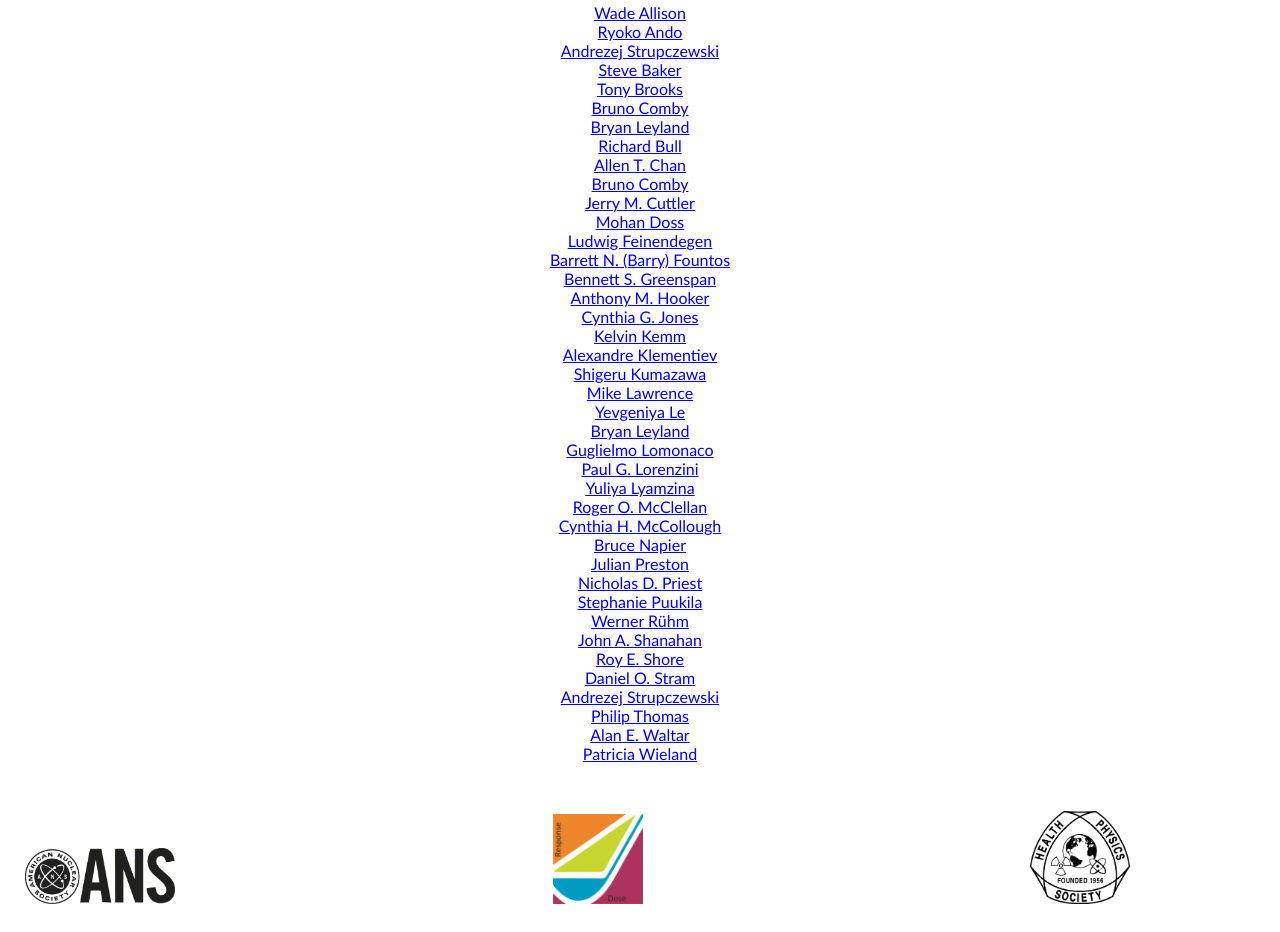
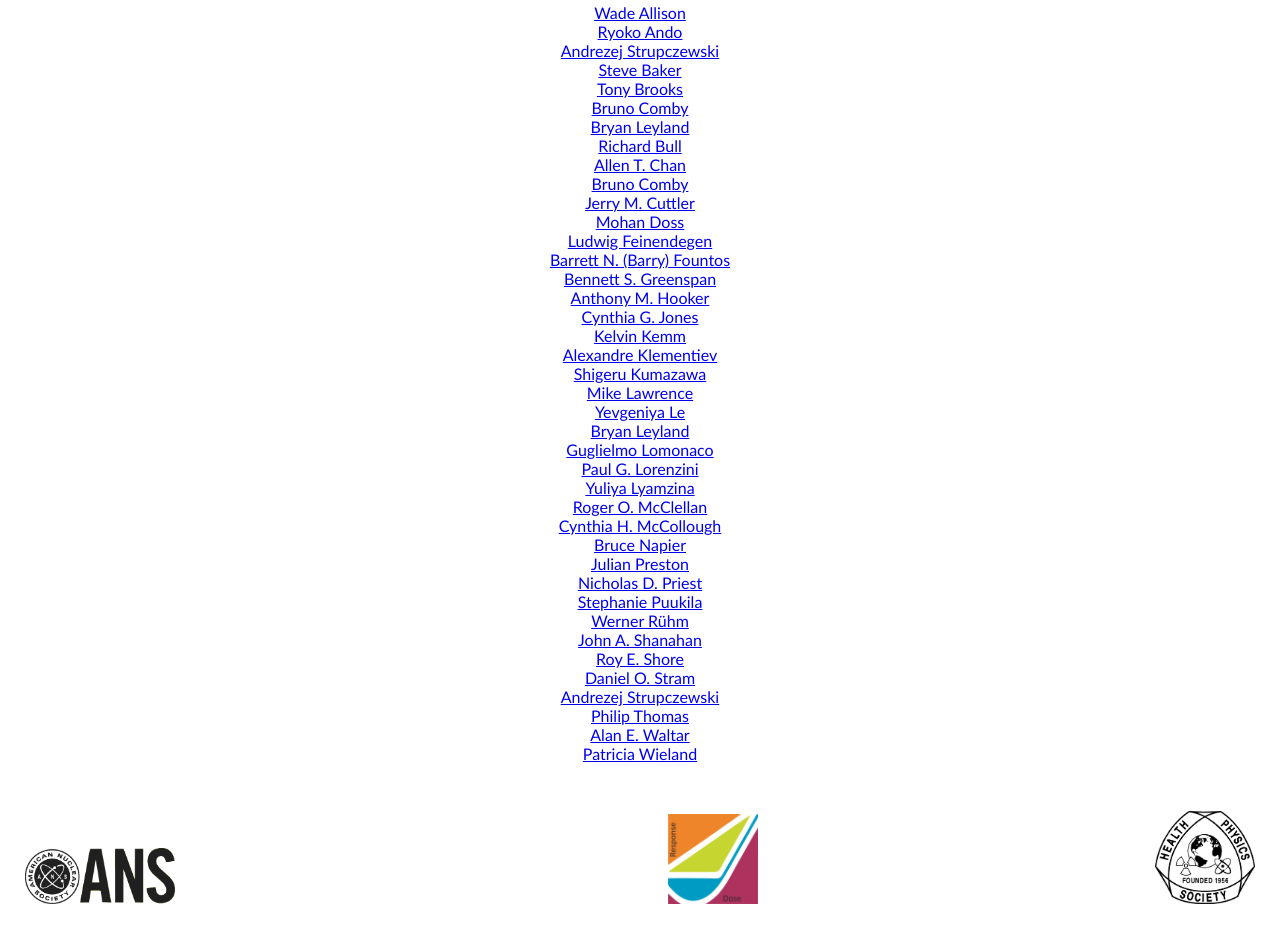
Before and after one commit to Steve2128/LowDoseRad, a plain HTML site: page Biographies/index.html in a window 1280 px wide. Shown: the part 615-1547 px from the top of the page. Drawn offline with Linux system fonts and the light colour scheme.

Commit message:
Update index.html

```diff
--- a/Biographies/index.html
+++ b/Biographies/index.html
@@ -76,10 +76,10 @@ p {
 	<td>
 	<a href="http://www.ans.org" target="_blank"><img src="../TransparentLogoANS.png" style='width: 150px' alt="American Nuclear Society Web Site"/></a>
 	</td>
-	<td>
+	<td style="text-align: center">
 	<a href="../index.html" ><img src="../Logo.png" style='width: 90px' alt="American Nuclear Society Web Site"/></a>
 	</td>
-	<td style="text-align:center">
+	<td style="text-align: right">
 		<a href="https://hps.org/" target="_blank"><img src="../TransparentLogoHPS.png" style="width:100px" alt="Health Physics Society Web Site"/></a>
 	</td>
 </tr>
```
